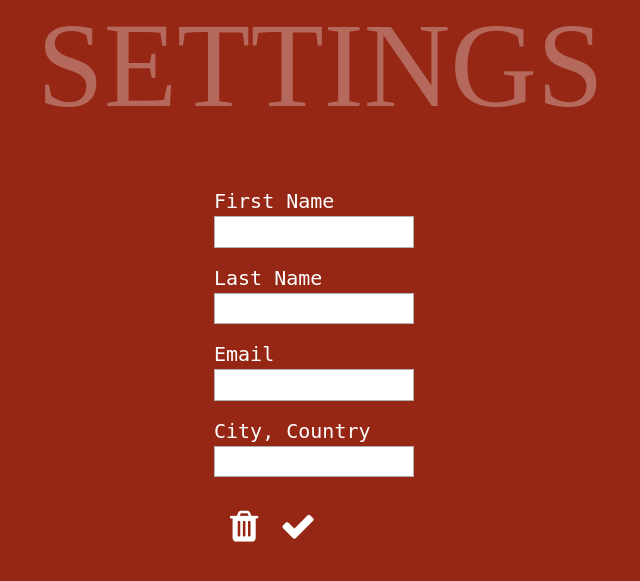
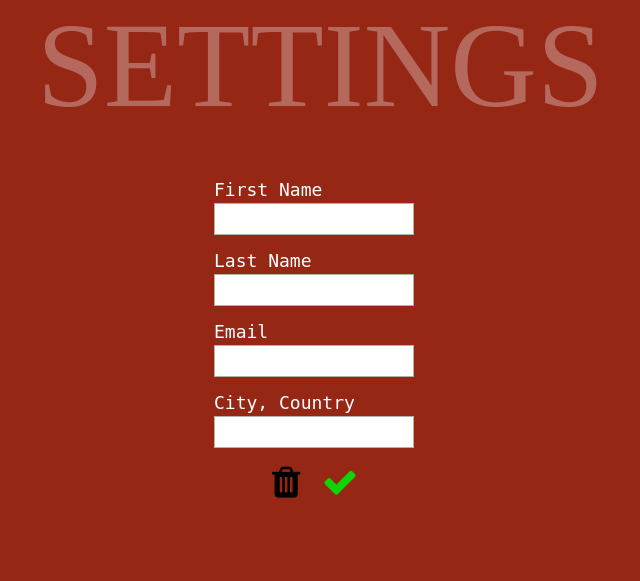
Before and after one commit to kesamercy/wandikaApp, a PHP site: page /settings.html in a window 1280 px wide; the page is wider, and only the part inside the window is pictured. Shown: the part 94-675 px from the top of that part, without its empty margins (306-946 px from the left). Run offline with PHP 8.4, Linux system fonts and the light colour scheme; some libraries are stand-ins or nearby versions.

Commit message:
ettings fixed

```diff
--- a/css/style.css
+++ b/css/style.css
@@ -392,7 +392,7 @@ body {
 
 .settingsDescription {
   position: absolute;
-  top: 280px;
+  top: 270px;
   left: 520px;
   right: 400px;
   width: 300px;
@@ -408,18 +408,25 @@ body {
 }
 
 .settings-form label{
-  font-size: 20px;
+  font-size: 18px;
   padding-bottom: 10px;
   padding-top: 50px;
   margin-top: 50px;
 }
 .settings-form input{
   width: 200px;
-  /*padding-top: 8px;*/
+  color: black;
+  padding-left: 6px;
 }
 
 .sett-fname, .sett-lname, .sett-email, .sett-location{
-  margin-bottom: 15px;
+  margin-bottom: 12.5px;
+}
+
+.set-icons{
+  position: absolute;
+  right: 140px;
+  top: 272px;
 }
 
 
--- a/settings.html
+++ b/settings.html
@@ -26,8 +26,8 @@
                     </div>
 
                     <div class="menuElements">
-                        <li><a id="login">Login</a></li>
-                        <li><a id="signUp">Sign Up</a></li>
+                        <li><a id="login" href="#">Login</a></li>
+                        <li><a id="signUp" href="#">Sign Up</a></li>
                         <li><a href="contact.asp">Contact</a></li>
                         <li><a href="about.asp">About</a></li>
                     </div>
@@ -56,9 +56,11 @@
                    <input class="sett-location" type="text" id="location" name="location">
             </form>
 
-            <div class="w3-padding w3-xxlarge">
-              <a href="#"> <i class="fa fa-trash"></i></a>
-              <a href="#"> <i class="fa fa-check"></i></a>
+            <div class="set-icons">
+                <div class="w3-padding w3-xxlarge">
+                    <a href="#"> <i class="fa fa-trash" style="color: black;"></i></a>
+                    <a href="#"> <i class="fa fa-check" style="color: #0fd408;"></i></a>
+                </div>
             </div>
         </div>
 
```
